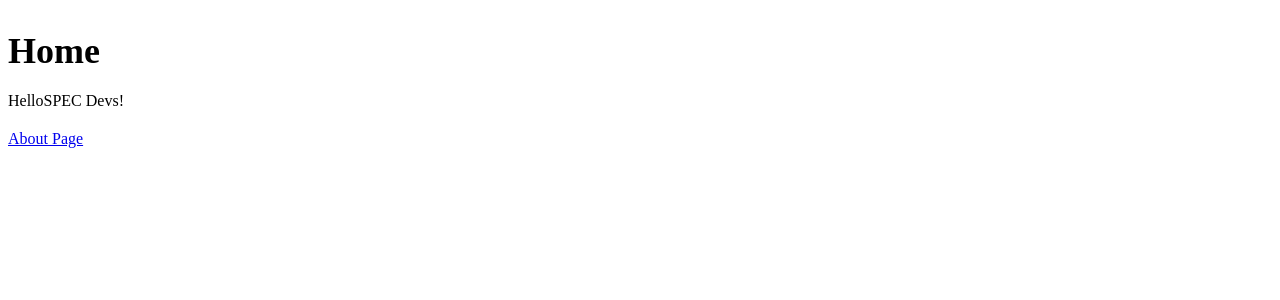
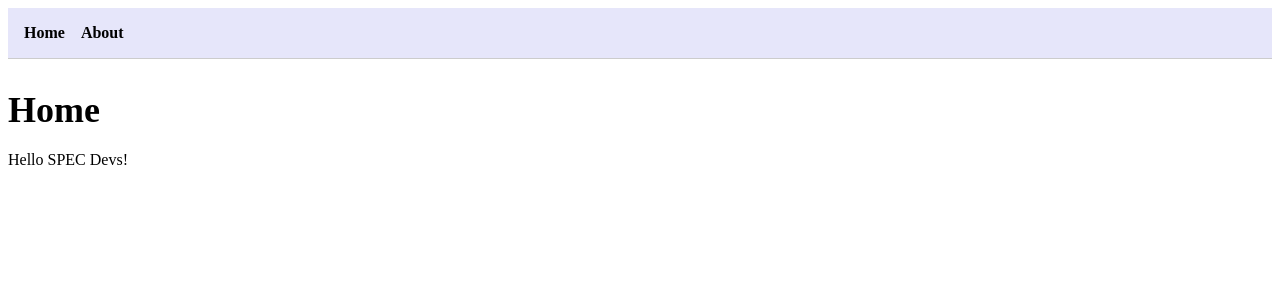
Before and after one commit to Hawi-G/spec-frontend-journey, a Nuxt app: page / in a window 1280 px wide. Shown: the top 300 px of the page. Built offline with nearby package versions, Linux system fonts and the light colour scheme.

Commit message:
created default layout and used a simple styling

```diff
--- /dev/null
+++ b/app/layouts/default.vue
@@ -0,0 +1,30 @@
+<template>
+  <div>
+    <nav class="navbar">
+      <NuxtLink to="/" class="nav-link">Home</NuxtLink>
+      <NuxtLink to="/about" class="nav-link">About</NuxtLink>
+    </nav>
+
+    <slot />
+  </div>
+</template>
+
+
+<style scoped>
+.navbar {
+  padding: 1rem;
+  background-color: #E6E6FA;
+  border-bottom: 1px solid #ccc;
+}
+
+.nav-link {
+  margin-right: 1rem;
+  font-weight: bold;
+  color: black;
+  text-decoration: none;
+}
+
+.nav-link:hover {
+  text-decoration: underline;
+}
+</style>
--- a/app/pages/index.vue
+++ b/app/pages/index.vue
@@ -1,8 +1,8 @@
 <template>
     <div>
 <h2>Home</h2>
-<p>HelloSPEC Devs!</p>
-<NuxtLink to="/about">About Page</NuxtLink>
+<p>Hello SPEC Devs!</p>
+
     </div>
 </template>
 
--- a/package.json
+++ b/package.json
@@ -10,7 +10,9 @@
     "postinstall": "nuxt prepare"
   },
   "dependencies": {
+    "@tailwindcss/vite": "^4.1.18",
     "nuxt": "^4.3.1",
+    "tailwindcss": "^4.1.18",
     "vue": "^3.5.28",
     "vue-router": "^4.6.4"
   }
```
Also changed, not shown: 1 other file (tests, documents, lock files or other folders).
